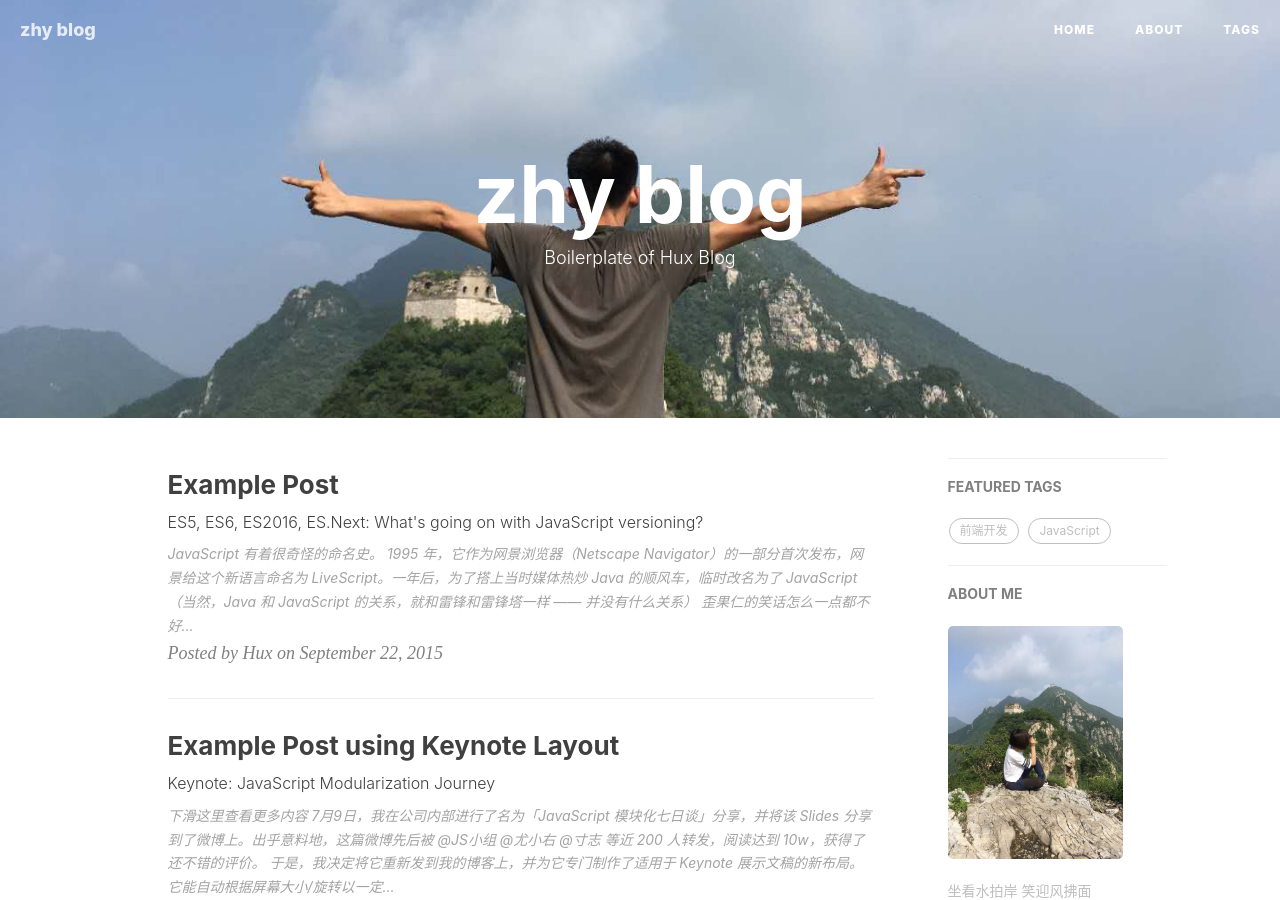
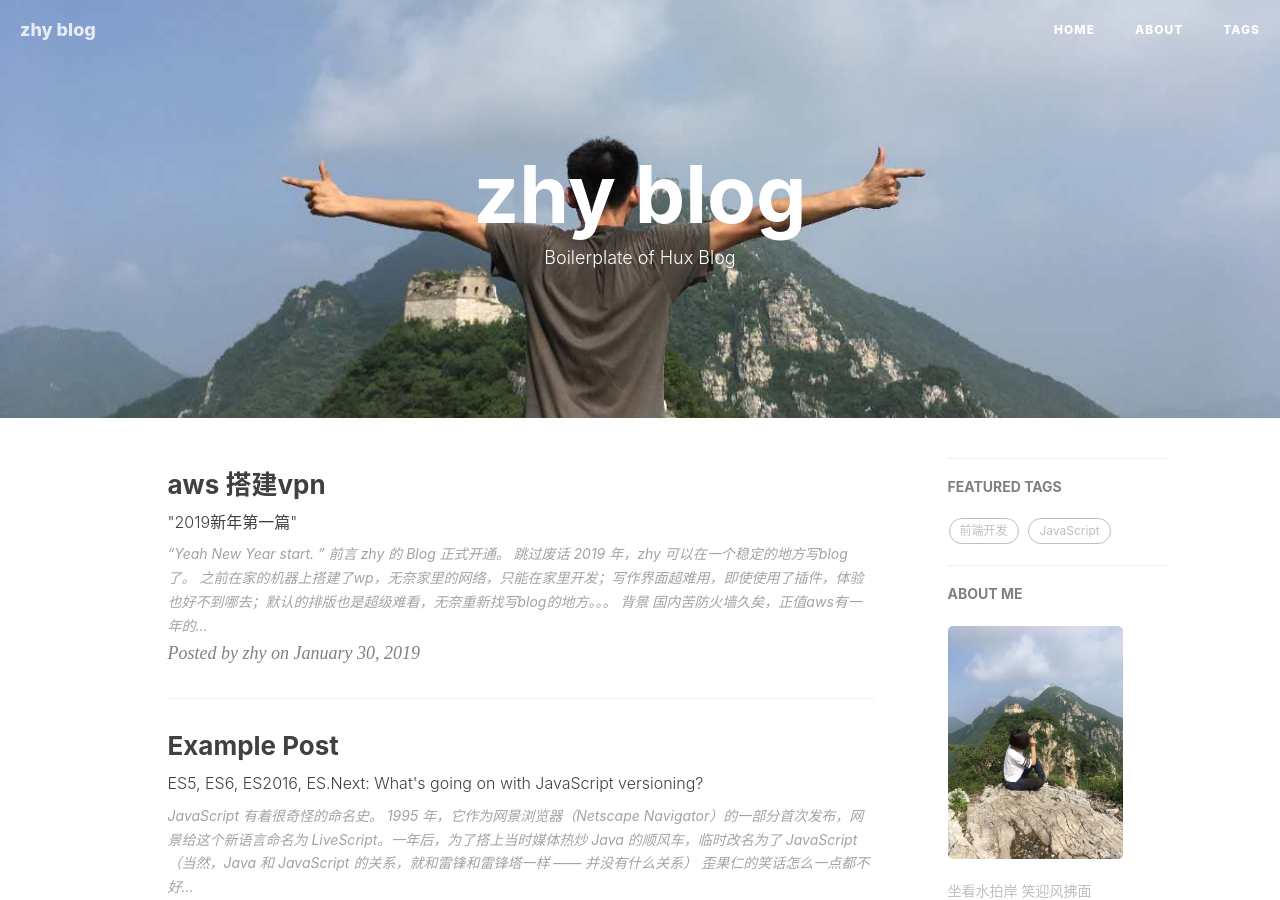
Before and after one commit to xzhangwwyu/xzhangwwyu.github.io, a Jekyll site: the page built from index.html, in a window 1280 px wide and 900 px high. Built offline with Jekyll 4.4.1, drawn with Linux system fonts in a browser that asks for light colours; nearby versions of some CDN libraries; the list of posts is cut into pages by our own code; comment, search, counter and statistics services are not loaded.

Commit message:
feat: add statistic

````diff
--- a/_config.yml
+++ b/_config.yml
@@ -1,6 +1,6 @@
 # Site settings
 title: zhy blog
-SEOTitle: xzhangwwyu 博客 | zhy blog
+SEOTitle: zhy 博客 | zhy blog
 header-img: img/home-bg.jpg
 email: xzhangwwyu@gmail.com
 description: ""
@@ -60,10 +60,11 @@ kramdown:
 
 # Analytics settings
 # Baidu Analytics
-ba_track_id: 4cc1f2d8f3067386cc5cdb626a202900
+ba_track_id: 2105d77e7fed898fdd731f48563031bd
 # Google Analytics
-ga_track_id: 'UA-49627206-1'            # Format: UA-xxxxxx-xx
-ga_domain: huangxuan.me
+ga_track_id: 'UA-133487506-1'            # Format: UA-xxxxxx-xx
+ga_domain: xzhangwwyu
+
 
 
 
@@ -90,3 +91,6 @@ friends: [
         href: "https://github.com/"
     }
 ]
+
+# for a future date
+future: true
--- /dev/null
+++ b/_posts/2019-01-30-vpn-build.markdown
@@ -0,0 +1,110 @@
+---
+layout:     post
+title:      "aws 搭建vpn"
+subtitle:   " \"2019新年第一篇\""
+date:       2019-01-30 23:11:34
+author:     "zhy"
+header-img: "img/home-bg.jpg"
+tags:
+    - tool
+---
+
+> “Yeah New Year start. ”
+
+
+## 前言
+
+zhy 的 Blog 正式开通。
+
+[跳过废话](#build)
+
+
+
+2019 年，zhy 可以在一个稳定的地方写blog了。
+
+之前在家的机器上搭建了wp，无奈家里的网络，只能在家里开发；写作界面超难用，即使使用了插件，体验也好不到哪去；默认的排版也是超级难看，无奈重新找写blog的地方。。。
+
+
+<p id = "build"></p>
+---
+
+
+# 背景
+
+国内苦防火墙久矣，正值aws有一年的免费套餐，选国外服务器，搭建翻墙服务，何乐不为
+
+# 步骤
+[shadowsocks](https://github.com/shadowsocks/shadowsocks-libev) 翻墙利器，考虑到aws免费套餐太弱，使用C语言版本
+
+安装依赖
+
+```
+#centos
+yum install gettext gcc autoconf libtool automake make asciidoc xmlto c-ares-devel libev-devel
+# Installation of libsodium
+export LIBSODIUM_VER=1.0.16
+wget https://download.libsodium.org/libsodium/releases/libsodium-$LIBSODIUM_VER.tar.gz
+tar xvf libsodium-$LIBSODIUM_VER.tar.gz
+pushd libsodium-$LIBSODIUM_VER
+./configure --prefix=/usr && make
+sudo make install
+popd
+sudo ldconfig
+
+# Installation of MbedTLS
+export MBEDTLS_VER=2.6.0
+wget https://tls.mbed.org/download/mbedtls-$MBEDTLS_VER-gpl.tgz
+tar xvf mbedtls-$MBEDTLS_VER-gpl.tgz
+pushd mbedtls-$MBEDTLS_VER
+make SHARED=1 CFLAGS=-fPIC
+sudo make DESTDIR=/usr install
+popd
+sudo ldconfig
+
+# may libdev can't find,you can search
+rpm -ivh http://mirror.centos.org/centos/7/extras/x86_64/Packages/libev-4.15-7.el7.x86_64.rpm
+rpm -ivh http://mirror.centos.org/centos/7/extras/x86_64/Packages/libev-devel-4.15-7.el7.x86_64.rpm
+
+# Start building
+./autogen.sh && ./configure --disable-documentation && make
+sudo make install
+```
+配置/etc/shadowsocks.json
+
+```
+{
+    "server":"0.0.0.0",
+    "server_port":12345,
+    "password":"helloworld",
+    "timeout":600,
+    "method":"aes-256-cfb"
+}
+```
+启动server
+
+```
+#!/usr/bin/env bash
+set -ex
+
+cd $(dirname $0)
+
+case $1 in
+start)
+	echo "start server"
+	nohup ss-server -v -c ./etc/shadowsocks.json  2>&1 >> /var/log/ss-server.log &
+	;;
+stop)
+	echo "kill server"
+	ps -ef |grep ss-server|grep -v grep |awk '{print $2}'|xargs kill -9
+	;;
+*)
+	echo -e "usage:\n\tstart start server\n\tstop kill server\n"
+esac
+```
+命令行使用shadowsocks，参考privoxy
+
+# 参考
+<lo>
+<li>https://github.com/shadowsocks/shadowsocks-libev
+<li>https://my.oschina.net/zk875/blog/853410
+<lo>
````
Also changed, not shown: 2 other files.
